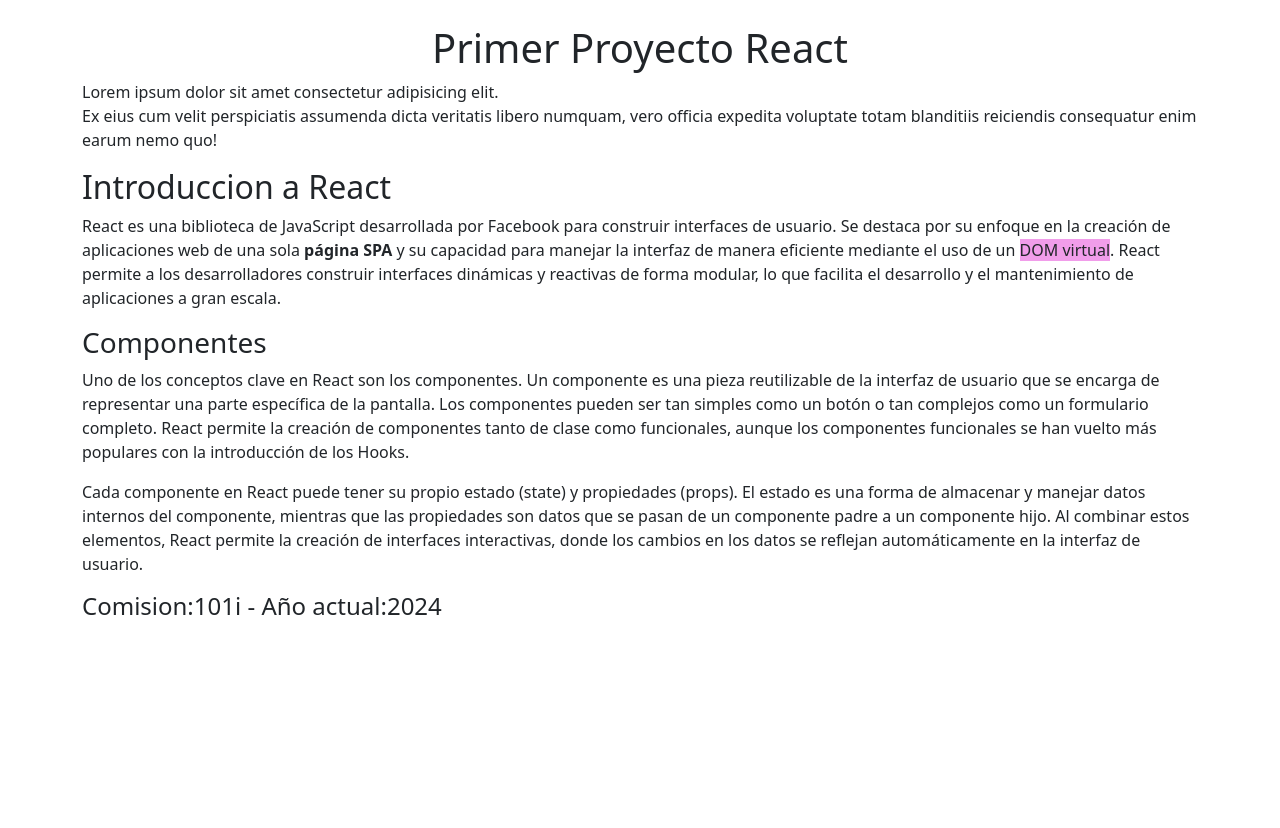
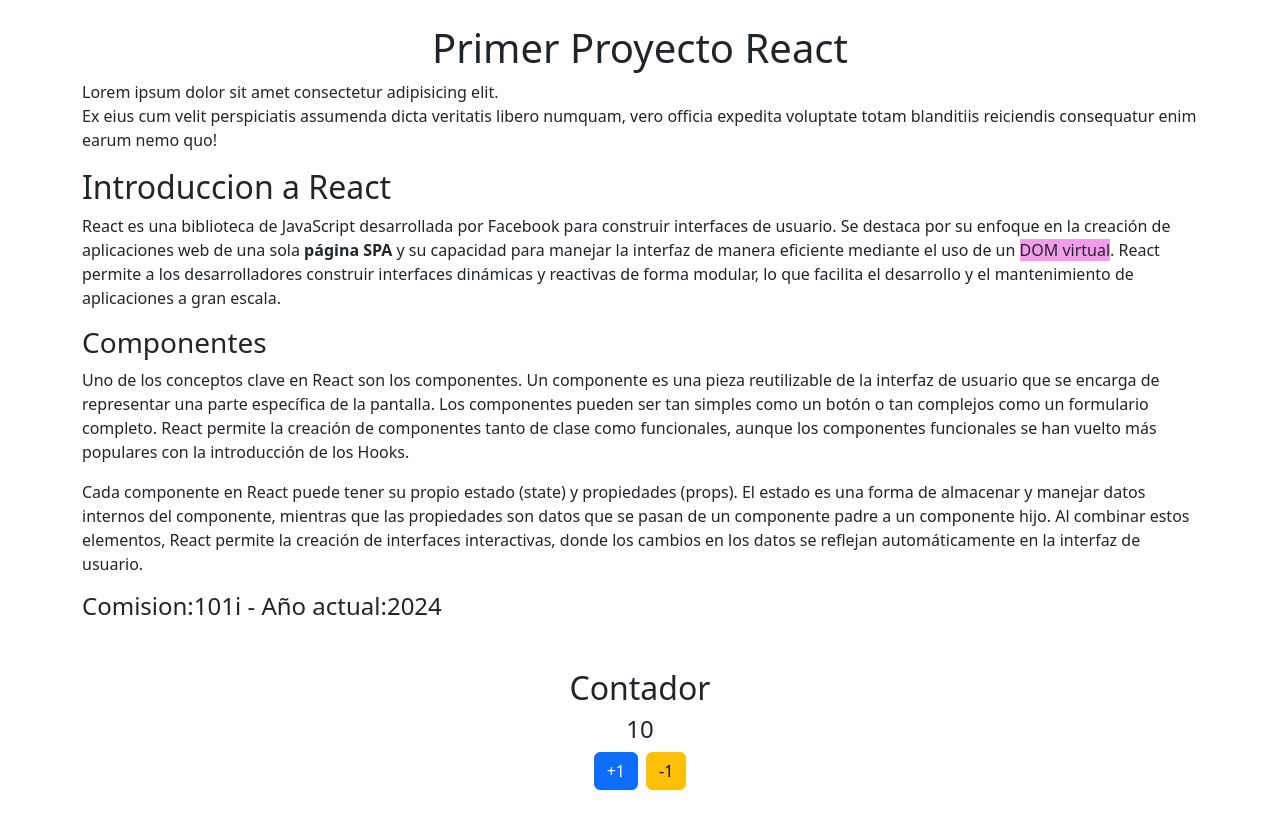
Before and after one commit to EugeSan-hub/contador, a React (Vite) app: page / in a window 1280 px wide. Shown: the top 828 px of the page. Before the commit the page ends 800 px from the top, so only its background shows below. Built offline with nearby package versions, Linux system fonts and the light colour scheme.

Commit message:
se agrego contador con botones

```diff
--- a/src/App.jsx
+++ b/src/App.jsx
@@ -1,5 +1,6 @@
 import 'bootstrap/dist/css/bootstrap.min.css'
 import Informacion from './components/Informacion'
+import Contador from './components/Contador'
 function App() {
 
 
@@ -9,6 +10,7 @@
     <p>Lorem  ipsum dolor sit amet consectetur adipisicing elit. <br/>Ex eius cum velit perspiciatis assumenda dicta veritatis libero numquam, vero officia expedita voluptate totam blanditiis reiciendis consequatur enim earum nemo quo!</p>
      {/* invocar los componentes */}
      <Informacion></Informacion>
+     <Contador></Contador>
       </main>
 
   )
--- /dev/null
+++ b/src/components/Contador.jsx
@@ -0,0 +1,12 @@
+const Contador = () => {
+    return (
+        <section className="text-center my-5">
+          <h2>Contador</h2>
+          <h4>10</h4>
+          <button className="btn btn-primary me-2"> +1</button>
+          <button className="btn btn-warning"> -1</button>
+                  </section>
+    );
+};
+
+export default Contador;
```
